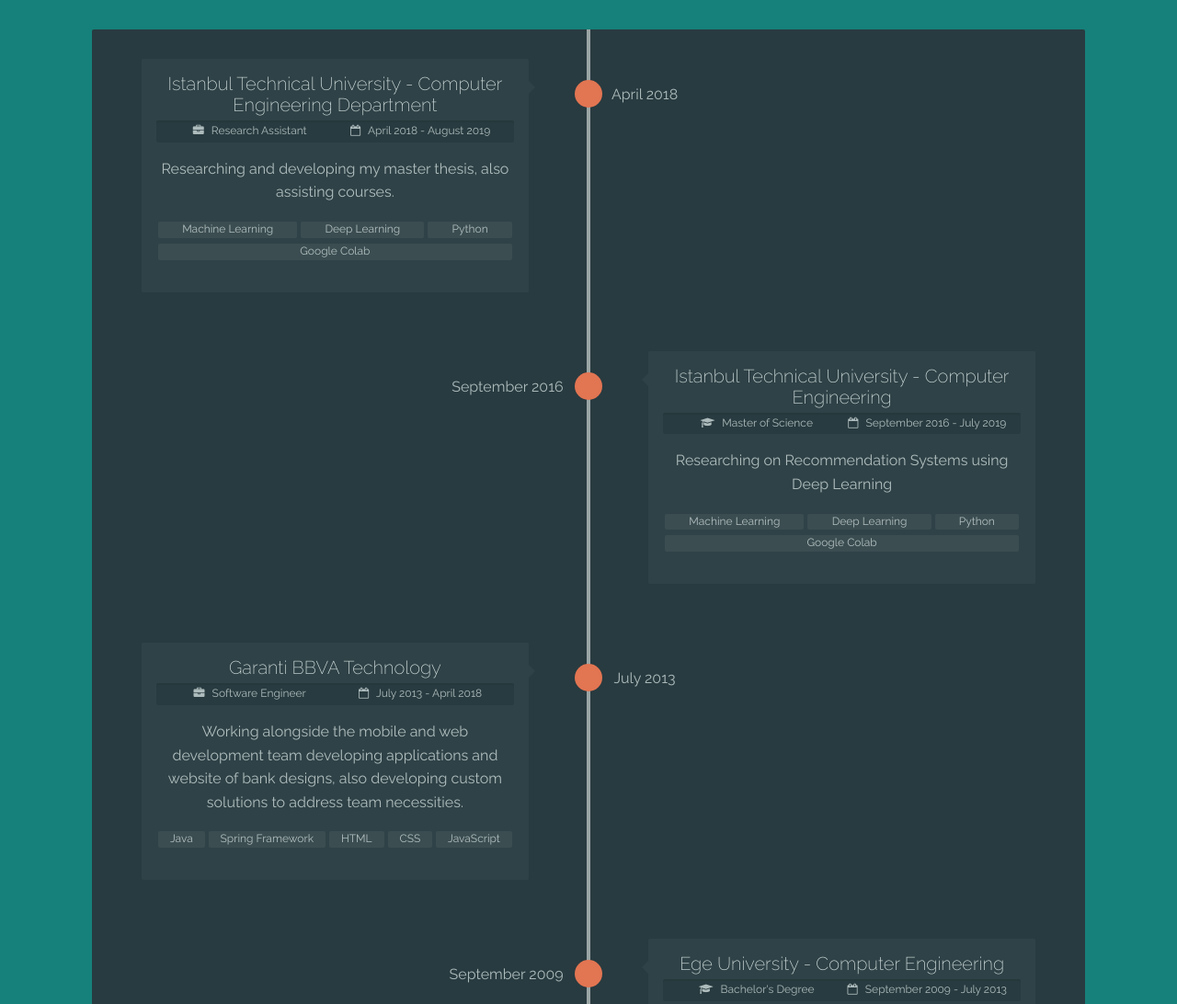
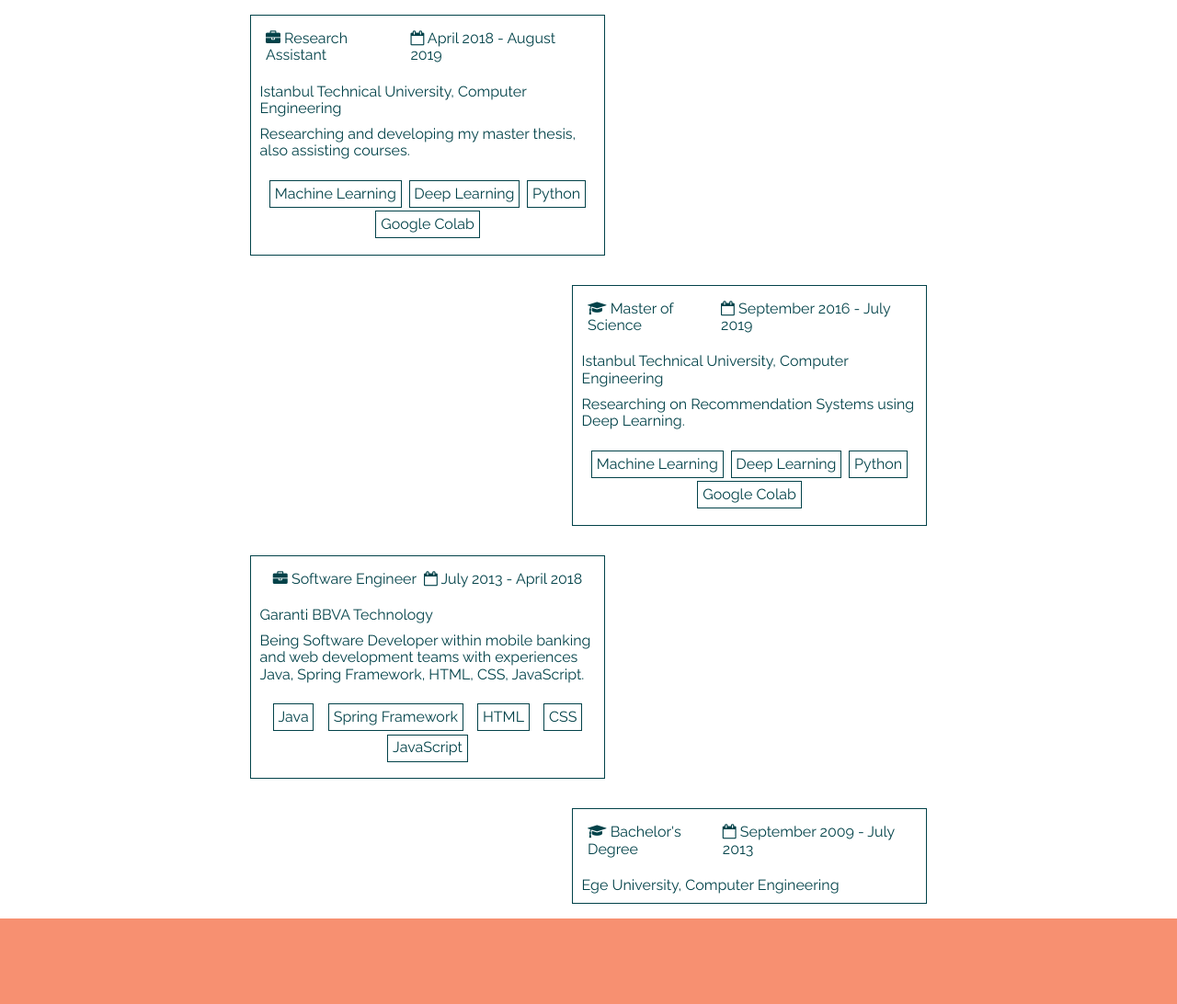
Before and after one commit to fulyacelebi/fulyacelebi.github.io, a website: page index.html in a window 1280 px wide. Shown: the part 800-1892 px from the top of the page at 92% size. Drawn offline with Linux system fonts and the light colour scheme.

Commit message:
Feature/flexbox (#12)
* flex was added. markup was changed.

* left and right timeline positions were fixed.

```diff
--- a/index.html
+++ b/index.html
@@ -3,7 +3,7 @@
   <head>
     <title>Hey! It's Fulya!</title>
     <meta charset="utf-8" />
-    <meta name="viewport" content="width=device-width, initial-scale=1" />
+    <meta name="viewport" content="width=device-width, initial-scale=1.0" />
     <link rel="stylesheet" href="/src/assets/css/normalize.css" />
     <link rel="stylesheet" href="/src/assets/css/basic-style.css" />
     <link rel="stylesheet" href="/src/assets/css/header.css" />
@@ -19,148 +19,123 @@
     />
   </head>
   <body>
-    <header class="topnav">
-      <nav class="menu">
-        <a class="active" href="#home">Home</a>
+    <header class="header-container">
+      <a href="#section1"><div class="header-item">Home</div></a>
       <a
         href="https://drive.google.com/file/d/1kw9T2o0NIcZQdIWrdEObr6mWdbgxUCvu/view?usp=sharing"
-          >Resume</a
+        ><div class="header-item">Resume</div></a
       >
-        <a href="#contact">Who I Am</a>
-      </nav>
+      <a href="#contact"><div class="header-item">Who I Am</div></a>
     </header>
     <main id="content" role="main">
       <section id="section1" class="center-container">
-        <div>
         <h1>Hi! I'm Fulya.</h1>
-          <h2>
-            <span
-              class="txt-rotate"
+        <h2
+          class="values txt-rotate"
           data-period="1000"
           data-rotate='[ "Computer Engineer.", "Software Developer.", "Lover of Learning." ]'
-            ></span>
-          </h2>
-        </div>
+        ></h2>
       </section>
       <section id="section2" class="center-container">
-        <div id="cd-timeline" class="cd-container">
-          <!-- <h1>I worked</h1> -->
-          <div class="cd-timeline-block">
-            <div class="cd-timeline-img cd-picture"></div>
-
-            <div class="cd-timeline-content">
-              <h2>
-                Istanbul Technical University - Computer Engineering Department
-              </h2>
-              <div class="timeline-content-info">
-                <span class="timeline-content-info-title">
-                  <i class="fa fa-briefcase" aria-hidden="true"></i>
-                  Research Assistant
-                </span>
-                <span class="timeline-content-info-date">
-                  <i class="fa fa-calendar-o" aria-hidden="true"></i>
-                  April 2018 - August 2019
-                </span>
+        <div class="timeline">
+          <div class="left-timeline">
+            <div class="position-date-container">
+              <span
+                ><i class="fa fa-briefcase" aria-hidden="true"></i> Research
+                Assistant</span
+              >
+              <span
+                ><i class="fa fa-calendar-o" aria-hidden="true"></i> April 2018
+                - August 2019</span
+              >
             </div>
-              <p>
+            <div class="content-resume">
+              <div>
+                Istanbul Technical University, Computer Engineering
+              </div>
+              <div>
                 Researching and developing my master thesis, also assisting
                 courses.
-              </p>
-              <ul class="content-skills">
-                <li>Machine Learning</li>
-                <li>Deep Learning</li>
-                <li>Python</li>
-                <li>Google Colab</li>
-              </ul>
-              <p></p>
-              <span class="cd-date">April 2018 </span>
               </div>
             </div>
-
-          <div class="cd-timeline-block">
-            <div class="cd-timeline-img cd-picture"></div>
-
-            <div class="cd-timeline-content">
-              <h2>
-                Istanbul Technical University - Computer Engineering
-              </h2>
-              <div class="timeline-content-info">
-                <span class="timeline-content-info-title">
+            <div class="keyword-container">
+              <div>Machine Learning</div>
+              <div>Deep Learning</div>
+              <div>Python</div>
+              <div>Google Colab</div>
+            </div>
+          </div>
+          <div class="right-timeline">
+            <div class="position-date-container">
+              <span>
                 <i class="fa fa-graduation-cap" aria-hidden="true"></i>
                 Master of Science
               </span>
-                <span class="timeline-content-info-date">
+              <span>
                 <i class="fa fa-calendar-o" aria-hidden="true"></i>
                 September 2016 - July 2019
               </span>
             </div>
-              <p>
-                Researching on Recommendation Systems using Deep Learning
-              </p>
-              <ul class="content-skills">
-                <li>Machine Learning</li>
-                <li>Deep Learning</li>
-                <li>Python</li>
-                <li>Google Colab</li>
-              </ul>
-              <p></p>
-              <span class="cd-date">September 2016</span>
+            <div class="content-resume">
+              <div>
+                Istanbul Technical University, Computer Engineering
+              </div>
+              <div>
+                Researching on Recommendation Systems using Deep Learning.
               </div>
             </div>
-
-          <div class="cd-timeline-block">
-            <div class="cd-timeline-img cd-picture"></div>
-
-            <div class="cd-timeline-content">
-              <h2>
-                Garanti BBVA Technology
-              </h2>
-              <div class="timeline-content-info">
-                <span class="timeline-content-info-title">
+            <div class="keyword-container">
+              <div>Machine Learning</div>
+              <div>Deep Learning</div>
+              <div>Python</div>
+              <div>Google Colab</div>
+            </div>
+          </div>
+          <div class="left-timeline">
+            <div class="position-date-container">
+              <span>
                 <i class="fa fa-briefcase" aria-hidden="true"></i>
                 Software Engineer
               </span>
-                <span class="timeline-content-info-date">
+              <span>
                 <i class="fa fa-calendar-o" aria-hidden="true"></i>
                 July 2013 - April 2018
               </span>
             </div>
-              <p>
-                Working alongside the mobile and web development team developing
-                applications and website of bank designs, also developing custom
-                solutions to address team necessities.
-              </p>
-              <ul class="content-skills">
-                <li>Java</li>
-                <li>Spring Framework</li>
-                <li>HTML</li>
-                <li>CSS</li>
-                <li>JavaScript</li>
-              </ul>
-              <p></p>
-              <span class="cd-date">July 2013</span>
+
+            <div class="content-resume">
+              <div>
+                Garanti BBVA Technology
+              </div>
+              <div>
+                Being Software Developer within mobile banking and web
+                development teams with experiences Java, Spring Framework, HTML,
+                CSS, JavaScript.
               </div>
             </div>
-
-          <div class="cd-timeline-block">
-            <div class="cd-timeline-img cd-picture"></div>
-
-            <div class="cd-timeline-content">
-              <h2>
-                Ege University - Computer Engineering
-              </h2>
-              <div class="timeline-content-info">
-                <span class="timeline-content-info-title">
+            <div class="keyword-container">
+              <div>Java</div>
+              <div>Spring Framework</div>
+              <div>HTML</div>
+              <div>CSS</div>
+              <div>JavaScript</div>
+            </div>
+          </div>
+          <div class="right-timeline">
+            <div class="position-date-container">
+              <span>
                 <i class="fa fa-graduation-cap" aria-hidden="true"></i>
                 Bachelor's Degree
               </span>
-                <span class="timeline-content-info-date">
+              <span>
                 <i class="fa fa-calendar-o" aria-hidden="true"></i>
                 September 2009 - July 2013
               </span>
             </div>
-              <p></p>
-              <span class="cd-date">September 2009</span>
+            <div class="content-resume">
+              <div>
+                Ege University, Computer Engineering
+              </div>
             </div>
           </div>
         </div>
--- a/src/assets/css/basic-style.css
+++ b/src/assets/css/basic-style.css
@@ -2,7 +2,7 @@
 body {
   margin: 0;
   font-family: "Raleway", sans-serif;
-  text-align: center;
+  color: #024249;
 }
 
 .center-container {
@@ -11,45 +11,34 @@
   justify-content: center;
 }
 
+.menu {
+  display: flex;
+}
+
 #section1 {
   height: 100vh;
-  background: #024249;
-  flex-flow: column;
+  background: #f4f3f1;
+  flex-direction: column;
 }
 
 #section1 h1 {
-  font-family: "Raleway", sans-serif;
-  color: #aaa;
   font-size: 3.5em;
-  font-weight: 200;
+  font-weight: 300;
 }
 #section1 h2 {
-  font-family: "Raleway", sans-serif;
-  color: #888;
   font-size: 2em;
-}
-
-#section2 {
-  background-color: #16817a;
-  flex-flow: column;
 }
 
 #aboutme {
   height: calc(100vh - 46px);
-  background-color: #fa744f;
+  background-color: #f79071;
   flex-flow: column;
 }
 
 #aboutme h1,
 h2 {
-  color: #024249;
-  font-family: "Raleway", sans-serif;
   font-size: 3.5em;
   font-weight: 200;
-}
-
-.menu {
-  display: flex;
 }
 
 #contact {
@@ -84,6 +73,5 @@
   #aboutme,
   #contact {
     width: 100%;
-    font-size: 60%;
   }
 }
--- a/src/assets/css/header.css
+++ b/src/assets/css/header.css
@@ -1,25 +1,21 @@
-.topnav {
-  overflow: hidden;
+.header-container {
+  display: flex;
+  justify-content: flex-start;
+  position: fixed;
   background: #222;
-  z-index: 1000;
-  position: fixed;
-  top: 0;
   width: 100%;
 }
 
-.topnav a {
-  color: #aaa;
-  text-align: center;
-  padding: 14px 16px;
+.header-container a {
   text-decoration: none;
 }
 
-.topnav a:hover {
+.header-item {
+  color: #aaa;
+  padding: 14px 16px;
+}
+
+.header-item:hover {
   background-color: #ddd;
   color: black;
 }
-
-.topnav a.active {
-  background-color: #16817a;
-  color: white;
-}
--- a/src/assets/css/timeline.css
+++ b/src/assets/css/timeline.css
@@ -1,227 +1,61 @@
-.cd-container {
-  width: 90%;
-  max-width: 1080px;
-  margin: 0 auto;
-  background: #2b343a;
-  padding: 0 10%;
-  border-radius: 2px;
-  opacity: 0.9;
+.timeline {
+  display: flex;
+  flex-flow: column;
+  justify-content: center;
+  width: 60%;
 }
-.cd-container::after {
-  content: "";
-  display: table;
-  clear: both;
+
+.left-timeline {
+  align-self: flex-start;
+  border: solid #024249 0.01em;
+  margin: 1em;
+  width: 50%;
 }
-/* --------------------------------
- Main components
- -------------------------------- */
-#cd-timeline {
-  position: relative;
-  padding: 2em 0;
-  margin-top: 2em;
-  margin-bottom: 2em;
+.right-timeline {
+  align-self: flex-end;
+  border: solid #024249 0.01em;
+  margin: 1em;
+  width: 50%;
 }
-#cd-timeline::before {
-  content: "";
-  position: absolute;
-  top: 0;
-  left: 25px;
-  height: 100%;
-  width: 4px;
-  background: #aaa;
+
+.position-date-container {
+  display: flex;
+  justify-content: space-evenly;
+  margin: 1em;
 }
-@media only screen and (min-width: 1170px) {
-  #cd-timeline {
-    /* margin-top: 3em;
-    margin-bottom: 3em; */
+.content-resume {
+  display: flex;
+  flex-direction: column;
+  margin: 0.3em;
+  text-align: left;
+  max-width: fit-content;
+}
+.content-resume div {
+  margin: 0.3em;
+}
+
+.keyword-container {
+  display: flex;
+  flex-wrap: wrap;
+  justify-content: space-around;
+  margin: 1em;
+}
+.keyword-container div {
+  border: solid #024249 0.01em;
+  padding: 0.3em;
+  margin: 0.1em;
+}
+@media (max-width: 620px) {
+  .left-timeline,
+  .right-timeline {
+    align-self: center;
+    width: 90%;
+    margin: 1em;
   }
-  #cd-timeline::before {
-    left: 50%;
-    margin-left: -2px;
+  .position-date-container {
+    flex-direction: column;
+  }
+  .keyword-container {
+    flex-direction: column;
   }
 }
-.cd-timeline-block {
-  position: relative;
-  margin: 2em 0;
-}
-.cd-timeline-block:after {
-  content: "";
-  display: table;
-  clear: both;
-}
-.cd-timeline-block:first-child {
-  margin-top: 0;
-}
-.cd-timeline-block:last-child {
-  margin-bottom: 0;
-}
-@media only screen and (min-width: 1170px) {
-  .cd-timeline-block {
-    margin: 4em 0;
-  }
-  .cd-timeline-block:first-child {
-    margin-top: 0;
-  }
-  .cd-timeline-block:last-child {
-    margin-bottom: 0;
-  }
-}
-.cd-timeline-img {
-  position: absolute;
-  top: 8px;
-  left: 12px;
-  width: 30px;
-  height: 30px;
-  border-radius: 50%;
-}
-.cd-timeline-img {
-  background: #fa744f;
-}
-@media only screen and (min-width: 1170px) {
-  .cd-timeline-img {
-    width: 30px;
-    height: 30px;
-    left: 50%;
-    margin-left: -15px;
-    margin-top: 15px;
-    -webkit-transform: translateZ(0);
-    -webkit-backface-visibility: hidden;
-  }
-}
-.cd-timeline-content {
-  position: relative;
-  margin-left: 60px;
-  margin-right: 30px;
-  background: #333c42;
-  border-radius: 2px;
-  padding: 1em;
-}
-.cd-timeline-content .timeline-content-info {
-  background: #2b343a;
-  padding: 5px 10px;
-  color: rgba(255, 255, 255, 0.7);
-  font-size: 12px;
-  box-shadow: inset 0 2px 0 rgba(0, 0, 0, 0.08);
-  border-radius: 2px;
-}
-.cd-timeline-content .timeline-content-info i {
-  margin-right: 5px;
-}
-.cd-timeline-content .timeline-content-info .timeline-content-info-title,
-.cd-timeline-content .timeline-content-info .timeline-content-info-date {
-  width: calc(50% - 2px);
-  display: inline-block;
-}
-@media (max-width: 500px) {
-  .cd-timeline-content .timeline-content-info .timeline-content-info-title,
-  .cd-timeline-content .timeline-content-info .timeline-content-info-date {
-    display: block;
-    width: 100%;
-  }
-}
-.cd-timeline-content .content-skills {
-  font-size: 12px;
-  padding: 0;
-  margin-bottom: 0;
-  display: flex;
-  flex-wrap: wrap;
-  justify-content: center;
-}
-.cd-timeline-content .content-skills li {
-  background: #40484d;
-  border-radius: 2px;
-  display: inline-block;
-  padding: 2px 10px;
-  color: rgba(255, 255, 255, 0.7);
-  margin: 3px 2px;
-  text-align: center;
-  flex-grow: 1;
-}
-.cd-timeline-content:after {
-  content: "";
-  display: table;
-  clear: both;
-}
-.cd-timeline-content h2 {
-  color: rgba(255, 255, 255, 0.9);
-  margin-top: 0;
-  margin-bottom: 5px;
-}
-.cd-timeline-content p,
-.cd-timeline-content .cd-date {
-  color: rgba(255, 255, 255, 0.7);
-  font-size: 13px;
-  font-size: 0.8125rem;
-}
-.cd-timeline-content .cd-date {
-  display: inline-block;
-}
-.cd-timeline-content p {
-  margin: 1em 0;
-  line-height: 1.6;
-}
-.cd-timeline-content::before {
-  content: "";
-  position: absolute;
-  top: 16px;
-  right: 100%;
-  height: 0;
-  width: 0;
-  border: 7px solid transparent;
-  border-right: 7px solid #333c42;
-}
-@media only screen and (min-width: 768px) {
-  .cd-timeline-content h2 {
-    font-size: 20px;
-    font-size: 1.25rem;
-  }
-  .cd-timeline-content p {
-    font-size: 16px;
-    font-size: 1rem;
-  }
-  .cd-timeline-content .cd-read-more,
-  .cd-timeline-content .cd-date {
-    font-size: 14px;
-    font-size: 0.875rem;
-  }
-}
-@media only screen and (min-width: 1170px) {
-  .cd-timeline-content {
-    color: white;
-    margin-left: 0;
-    width: 36%;
-    margin: 0 5%;
-  }
-  .cd-timeline-content::before {
-    top: 24px;
-    left: 100%;
-    border-color: transparent;
-    border-left-color: #333c42;
-  }
-  .cd-timeline-content .cd-date {
-    position: absolute;
-    width: 100%;
-    left: 80%;
-    top: 30px;
-    font-size: 16px;
-    font-size: 1rem;
-  }
-  .cd-timeline-block:nth-child(even) .cd-timeline-content {
-    float: right;
-  }
-  .cd-timeline-block:nth-child(even) .cd-timeline-content::before {
-    top: 24px;
-    left: auto;
-    right: 100%;
-    border-color: transparent;
-    border-right-color: #333c42;
-  }
-  .cd-timeline-block:nth-child(even) .cd-timeline-content .cd-read-more {
-    float: right;
-  }
-  .cd-timeline-block:nth-child(even) .cd-timeline-content .cd-date {
-    left: auto;
-    right: 122%;
-    text-align: right;
-  }
-}
```
Lines whose indentation alone changed are shown as unchanged.
